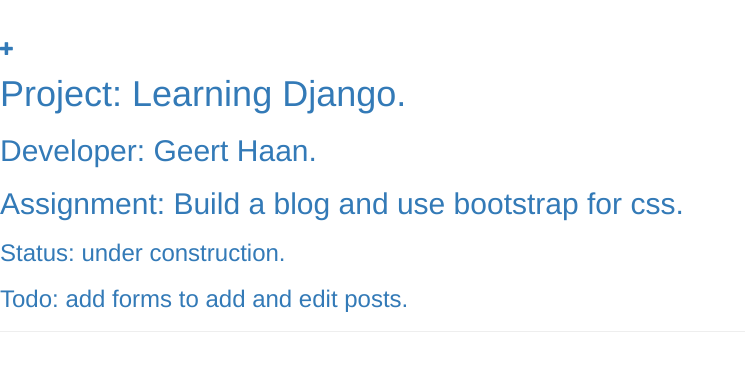
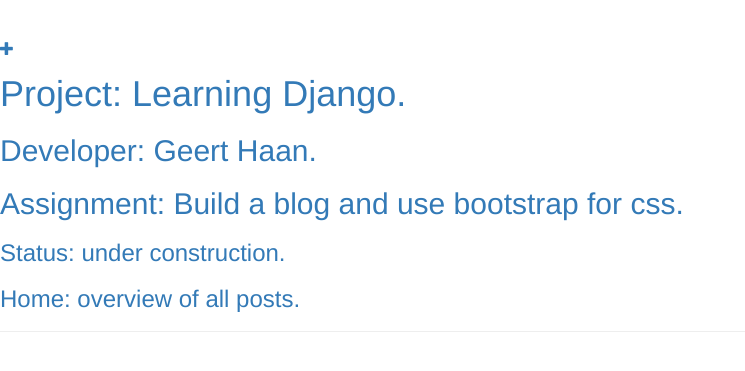
Before and after one commit to geerthaan/my-first-blog, a Django app: page / in a window 1280 px wide. Shown: the top 371 px of the page, without its empty margins (0-745 px from the left). Run offline with Django 3.2, Linux system fonts and the light colour scheme; data that the repository does not hold is empty; some libraries are stand-ins or nearby versions.

Commit message:
created home link

```diff
--- a/blog/templates/blog/base.html
+++ b/blog/templates/blog/base.html
@@ -14,7 +14,7 @@
          <h2><a href="/">Developer: Geert Haan.</a></h2>
          <h2><a href="/">Assignment: Build a blog and use bootstrap for css.</a></h2>
          <h3><a href="/">Status: under construction.</a></h3>
-         <h3><a href="/">Todo: add forms to add and edit posts.</a></h3>
+         <h3><a href="/">Home: overview of all posts.</a></h3>
 
         </div>
 
```
